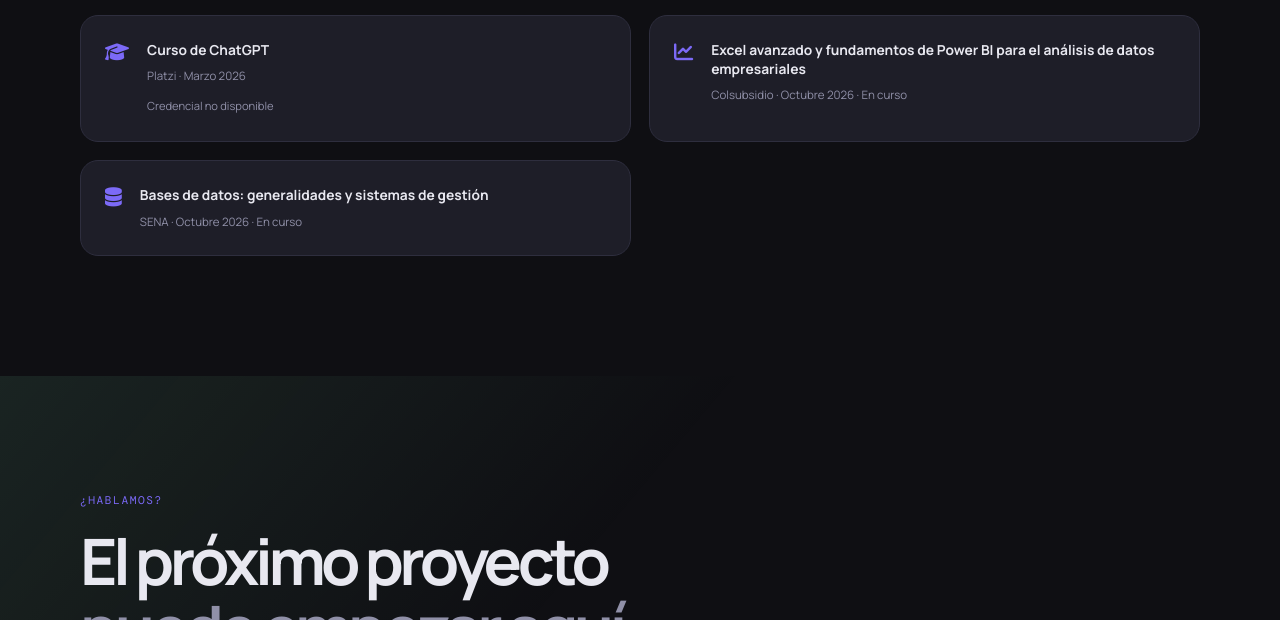
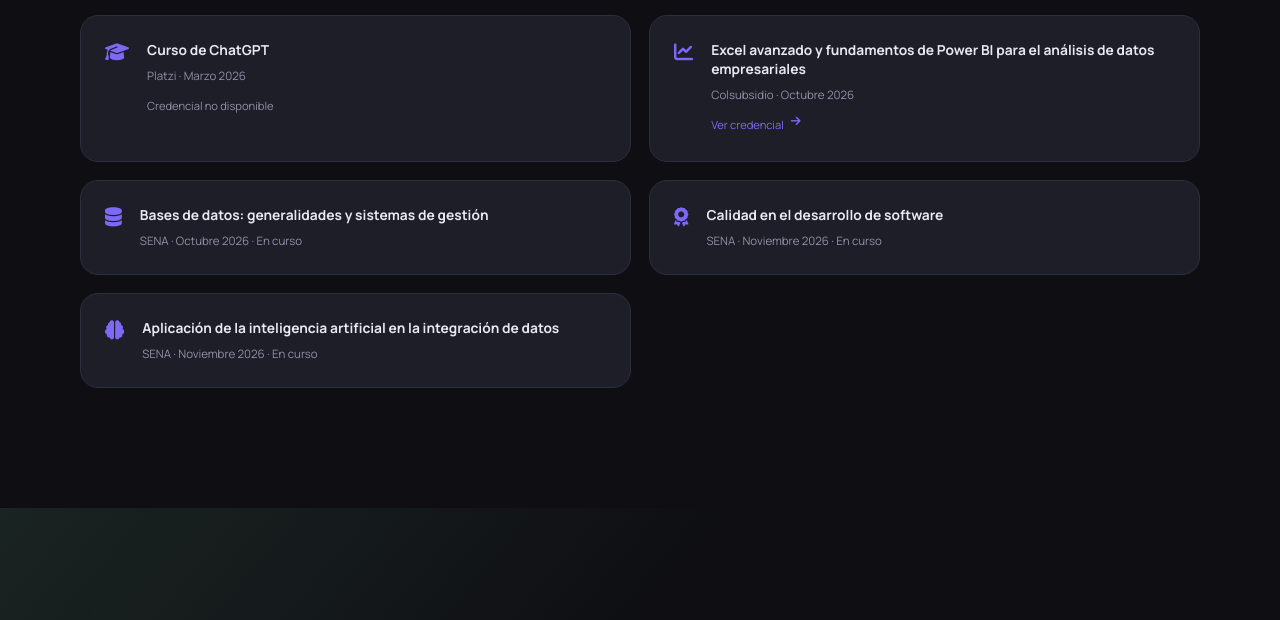
Before and after one commit to cahidalgo/Portafolio, a plain HTML site: page index.html in a window 1280 px wide. Shown: the part 5791-6411 px from the top of the page. Drawn offline with nearby package versions, Linux system fonts and the light colour scheme.

Commit message:
Adición de certificado

```diff
--- a/assets/js/translations.js
+++ b/assets/js/translations.js
@@ -97,10 +97,13 @@ const textTranslations = {
   'Herramientas de IA para developers 2': 'AI Tools for Developers 2',
   'Excel avanzado y fundamentos de Power BI para el análisis de datos empresariales': 'Advanced Excel and Power BI Fundamentals for Business Data Analysis',
   'Bases de datos: generalidades y sistemas de gestión': 'Databases: Fundamentals and Management Systems',
+  'Calidad en el desarrollo de software': 'Software Development Quality',
+  'Aplicación de la inteligencia artificial en la integración de datos': 'Application of Artificial Intelligence in Data Integration',
   'Platzi · Febrero 2026': 'Platzi · February 2026',
   'Platzi · Marzo 2026': 'Platzi · March 2026',
-  'Colsubsidio · Octubre 2026 · En curso': 'Colsubsidio · October 2026 · In progress',
+  'Colsubsidio · Octubre 2026': 'Colsubsidio · October 2026',
   'SENA · Octubre 2026 · En curso': 'SENA · October 2026 · In progress',
+  'SENA · Noviembre 2026 · En curso': 'SENA · November 2026 · In progress',
   'Credencial no disponible': 'Credential unavailable',
   'Octubre 2026': 'October 2026',
   'En curso': 'In progress',
--- a/index.html
+++ b/index.html
@@ -144,8 +144,10 @@
           <article class="cert-card reveal"><i class="fas fa-certificate"></i><div><h3>GitHub Copilot</h3><p>Platzi · Febrero 2026</p><a href="assets/certificados/diploma-github-copilot.pdf" target="_blank" rel="noopener noreferrer">Ver credencial <i class="fas fa-arrow-right"></i></a></div></article>
           <article class="cert-card reveal reveal-delay"><i class="fas fa-award"></i><div><h3>Herramientas de IA para developers 2</h3><p>Platzi · Febrero 2026</p><a href="assets/certificados/diploma-herramientas-ai-developers.pdf" target="_blank" rel="noopener noreferrer">Ver credencial <i class="fas fa-arrow-right"></i></a></div></article>
           <article class="cert-card reveal"><i class="fas fa-graduation-cap"></i><div><h3>Curso de ChatGPT</h3><p>Platzi · Marzo 2026</p><span class="not-available">Credencial no disponible</span></div></article>
-          <article class="cert-card reveal reveal-delay"><i class="fas fa-chart-line"></i><div><h3>Excel avanzado y fundamentos de Power BI para el análisis de datos empresariales</h3><p>Colsubsidio · Octubre 2026 · En curso</p></div></article>
+          <article class="cert-card reveal reveal-delay"><i class="fas fa-chart-line"></i><div><h3>Excel avanzado y fundamentos de Power BI para el análisis de datos empresariales</h3><p>Colsubsidio · Octubre 2026</p><a href="assets/certificados/Curso excel y powerbi.pdf" target="_blank" rel="noopener noreferrer">Ver credencial <i class="fas fa-arrow-right"></i></a></div></article>
           <article class="cert-card reveal"><i class="fas fa-database"></i><div><h3>Bases de datos: generalidades y sistemas de gestión</h3><p>SENA · Octubre 2026 · En curso</p></div></article>
+          <article class="cert-card reveal reveal-delay"><i class="fas fa-award"></i><div><h3>Calidad en el desarrollo de software</h3><p>SENA · Noviembre 2026 · En curso</p></div></article>
+          <article class="cert-card reveal"><i class="fas fa-brain"></i><div><h3>Aplicación de la inteligencia artificial en la integración de datos</h3><p>SENA · Noviembre 2026 · En curso</p></div></article>
         </div>
       </div>
     </section>
```
Also changed, not shown: 1 other file.
